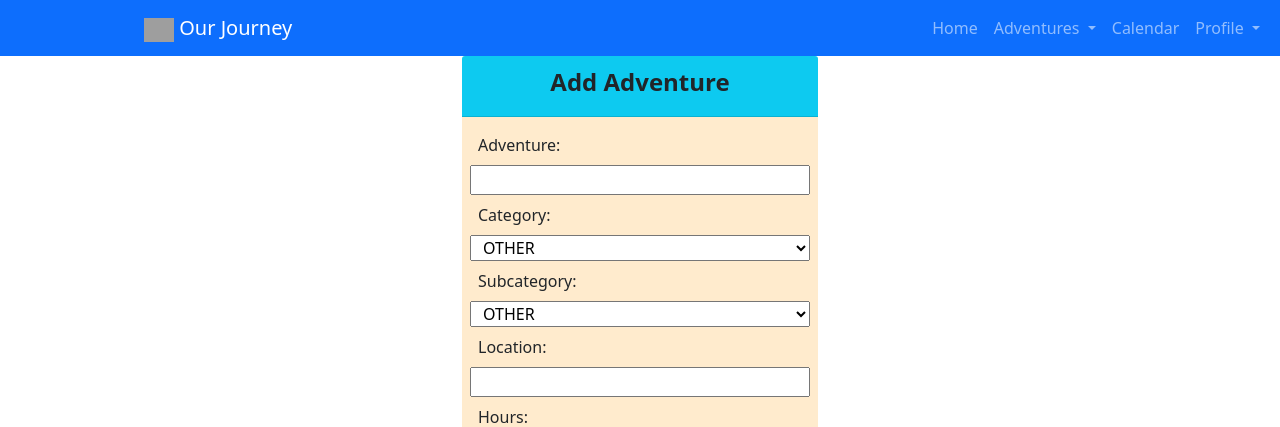
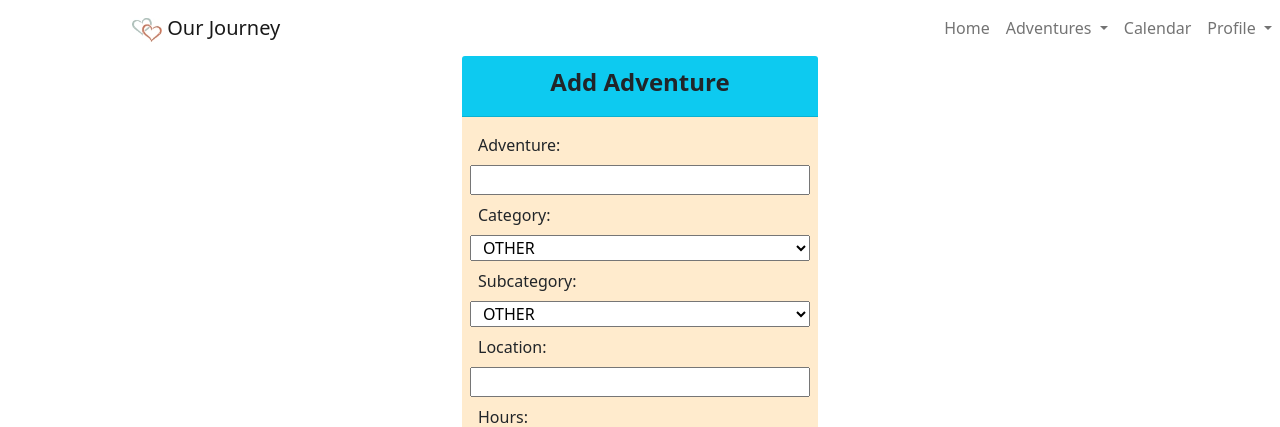
Before and after one commit to vaultman765/OurJourney, a Django app: page /journey/add_adventure/ in a window 1280 px wide. Shown: the top 427 px of the page. Run offline with Django 3.2, Linux system fonts and the light colour scheme; some web fonts are replaced; grey boxes are pictures that could not be loaded.

Commit message:
Begin navbar updates

```diff
--- a/OurJourney/journey/templates/journey/base.html
+++ b/OurJourney/journey/templates/journey/base.html
@@ -2,23 +2,22 @@
 {% load static %}
 <html lang="en">
 <head>
+
   <link href="https://cdn.jsdelivr.net/npm/bootstrap@5.0.1/dist/css/bootstrap.min.css" rel="stylesheet" integrity="sha384-+0n0xVW2eSR5OomGNYDnhzAbDsOXxcvSN1TPprVMTNDbiYZCxYbOOl7+AMvyTG2x" crossorigin="anonymous">
   <script src="https://cdn.jsdelivr.net/npm/bootstrap@5.0.1/dist/js/bootstrap.bundle.min.js" integrity="sha384-gtEjrD/SeCtmISkJkNUaaKMoLD0//ElJ19smozuHV6z3Iehds+3Ulb9Bn9Plx0x4" crossorigin="anonymous"></script>
   <link rel="stylesheet" href="{% static 'style.css' %}">
+  <link rel="stylesheet" href="https://use.typekit.net/yxr8ovh.css">
   <title>Document</title>
 </head>
 <body>
 
-<nav class="navbar navbar-expand-lg navbar-dark bg-primary">
-  <div class="container-fluid">
+<nav class="navbar navbar-expand-sm navbar-light bg-ligh">
+  <div class="container-fluid no-padding">
     <a class="navbar-brand" href="{% url 'journey:home' %}">
-      <img src="http://clipart-library.com/img/1322086.png" alt="" width="30" height="24">
+      <img class="navbar-right" src="../../static/journey/hearts.jpg" alt="" width="30" height="24">
       Our Journey
     </a>
 
-    <button class="navbar-toggler" type="button" data-bs-toggle="collapse" data-bs-target="#navbarSupportedContent" aria-controls="navbarSupportedContent" aria-expanded="false" aria-label="Toggle navigation">
-      <span class="navbar-toggler-icon"></span>
-    </button>
     <div class="nav justify-content-end" id="navbarSupportedContent">
       <ul class="navbar-nav mb-2 mb-lg-0 nav justify-content-end">
         <li class="nav-item"><a class="nav-link" aria-current="page" href="{% url 'journey:home' %}">Home</a></li>
```
